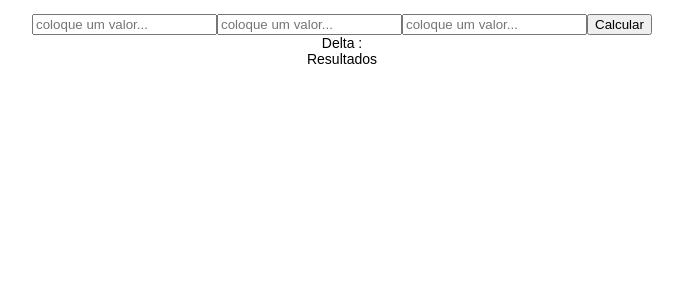
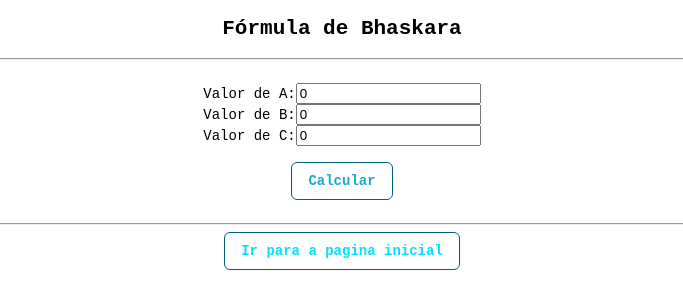
Before and after one commit to Guss-droid/truco, a React (Create React App) app: page /Calculo in a window 1280 px wide. Shown: the top 308 px of the page, without its empty margins (298-981 px from the left). Built offline with nearby package versions, Linux system fonts and the light colour scheme.

Commit message:
Função pronta

```diff
--- a/src/pages/Calculadora/index.js
+++ b/src/pages/Calculadora/index.js
@@ -2,6 +2,7 @@ import React, { Fragment, useState, useEffect } from 'react';
 import styled, { ThemeProvider } from 'styled-components';
 import { darkTheme, lightTheme } from '../../Temas/theme';
 import GlobalTheme from '../../Temas/globals';
+import '../Layouts/Calc.css'
 
 export default function Calculadora() {
 
@@ -20,53 +21,61 @@ export default function Calculadora() {
     font-size: 14px;
   `;
 
-
-    const [a, setA] = useState()
-
-    const [b, setB] = useState()
-
-    const [c, setC] = useState()
-
-    const [x, setX] = useState()
-
-    const [delta, setDelta] = useState()
-
     const [message, setMessage] = useState()
 
-    function onChange(e){
-        setB({
-            ...b,
-            [e.target.id]: e.target.value
-        })
+    const [message1, setMessage1] = useState()
+
+    const [valorA, setVariaveis] = useState(0)
+
+    const [valorB, setVariavelB] = useState(0)
+
+    const [valorC, setVariavelC] = useState(0)
+
+    function onChange(e) {
+        setVariaveis(
+            e.target.value
+        )
     }
 
-    function onChange1(e){
-        setA({
-            ...a,
-            [e.target.id]: e.target.value
-        })
+    function onChange1(e) {
+        setVariavelB(
+            e.target.value
+        )
     }
 
-    function onChange2(e){
-        setC({
-            ...a,
-            [e.target.id] : e.target.value
-        })
+    function onChange2(e) {
+        setVariavelC(
+            e.target.value
+        )
+    }
+
+    function irInicio() {
+        window.location.href = "/"
     }
 
     function Calcular() {
-        setDelta(
-            (b * b) - 4 * a * c
+        setVariaveis(
+            valorA,
+            valorB,
+            valorC
         )
+        var coeficiente1;
+        var coeficiente2;
+
+        var delta = (valorB * valorB) - 4 * valorA * valorC;
+
         if (delta < 0) {
-            setMessage("Delta não possui resultado real")
-        }
-        if (delta === 0) {
-            setMessage("Delta possui apenas um resultado ou 2 iguais")
-        } if (delta > 0) {
-            setX(
-                -b + Math.sqrt(delta) / (2 * a)
-            )
+            setMessage("Para Delta negativo, não existem raízes reais.");
+            setMessage1("Para Delta negativo, não existem raízes reais.");
+        } else {
+
+            setMessage("Para Delta positivo, raízes diferentes: ");
+
+            coeficiente1 = (-valorB + Math.sqrt(delta)) / (2 * valorA);
+            coeficiente2 = (-valorB - Math.sqrt(delta)) / (2 * valorA);
+
+            setMessage("x¹ = " + coeficiente1);
+            setMessage1("x² = " + coeficiente2);
         }
     }
 
@@ -76,23 +85,33 @@ export default function Calculadora() {
                 <GlobalTheme />
                 <Container>
                     <Title>
-                        <div>
-                            <input type="text" onChange={onChange1} id="a" placeholder="coloque um valor..." value={a} />
-                            <input type="text" onChange={onChange} id="b" placeholder="coloque um valor..." value={b} />
-                            <input type="text" onChange={onChange2} id="c" placeholder="coloque um valor..." value={c} />
-                            <button onClick={Calcular} >Calcular</button>
-                            <div>
-                                Delta :{delta}
-                                <br />
-                               Resultados {x}
-                            </div>
+                        <div className="App-form">
+                            <h2>Fórmula de Bhaskara</h2>
+                            <hr />
+                            <br />
+                            <label>Valor de A:</label>
+                            <input type="text" onChange={(e) => onChange(e)} value={valorA} placeholder="Coloque um valor..." />
+                            <br />
+                            <label>Valor de B:</label>
+                            <input type="text" onChange={onChange1} value={valorB} placeholder="Coloque um valor..." />
+                            <br />
+                            <label>Valor de C:</label>
+                            <input type="text" onChange={onChange2} value={valorC} placeholder="Coloque um valor..." />
+                            <br />
+                            <br />
+                            <button className="btn-Calcular" onClick={Calcular} >Calcular</button>
                             <div>
                                 {message && (
                                     <div>
-                                        <h3>{message}</h3>
+                                        <h4>{message}
+                                            <br />
+                                            {message1}</h4>
                                     </div>
                                 )}
                             </div>
+                            <br />
+                            <hr />
+                            <button className="btn-ToInicio" onClick={irInicio}>Ir para a pagina inicial</button>
                         </div>
                     </Title>
                 </Container>
--- a/src/pages/Inicial/index.js
+++ b/src/pages/Inicial/index.js
@@ -43,7 +43,7 @@ export default function Initial() {
   `;
 
     function toContas() {
-        window.location.href = "/"
+        window.location.href = "/Calculo"
     }
 
     function toTruco() {
--- /dev/null
+++ b/src/pages/Layouts/Calc.css
@@ -0,0 +1,39 @@
+ .App-form{
+     font-family: monospace;
+ }
+
+ .btn-Calcular{
+    font-family:monospace;
+    padding: 10px 16px;
+    font-size: 14px;
+    background-color: transparent;
+    border: 1px solid #00617c;
+    border-radius: 6px;
+    color: #1aa9d1;
+    font-weight: bold;
+    transition: ease-in 0.3s;
+ }
+
+ .btn-Calcular:hover{
+    cursor: pointer;
+    background-color: #00d9ff;
+    color: #000000;
+ }
+
+ .btn-ToInicio{
+    font-family:monospace;
+    padding: 10px 16px;
+    font-size: 14px;
+    background-color: transparent;
+    border: 1px solid #00617c;
+    border-radius: 6px;
+    color: #00e1ff;
+    font-weight: bold;
+    transition: ease-in 0.3s;
+ }
+
+ .btn-ToInicio:hover{
+    cursor: pointer;
+    background-color: #00d9ff;
+    color: #000000;
+ }
--- a/src/pages/Layouts/inicial.css
+++ b/src/pages/Layouts/inicial.css
@@ -25,7 +25,7 @@
     transition: ease-in 0.3s;
   }
   .btn-IrCalculos:hover {
-    background-color: #000000;
+    background-color: #50a4aa;
     color: rgb(0, 238, 255);
     cursor: pointer;
   }
```
